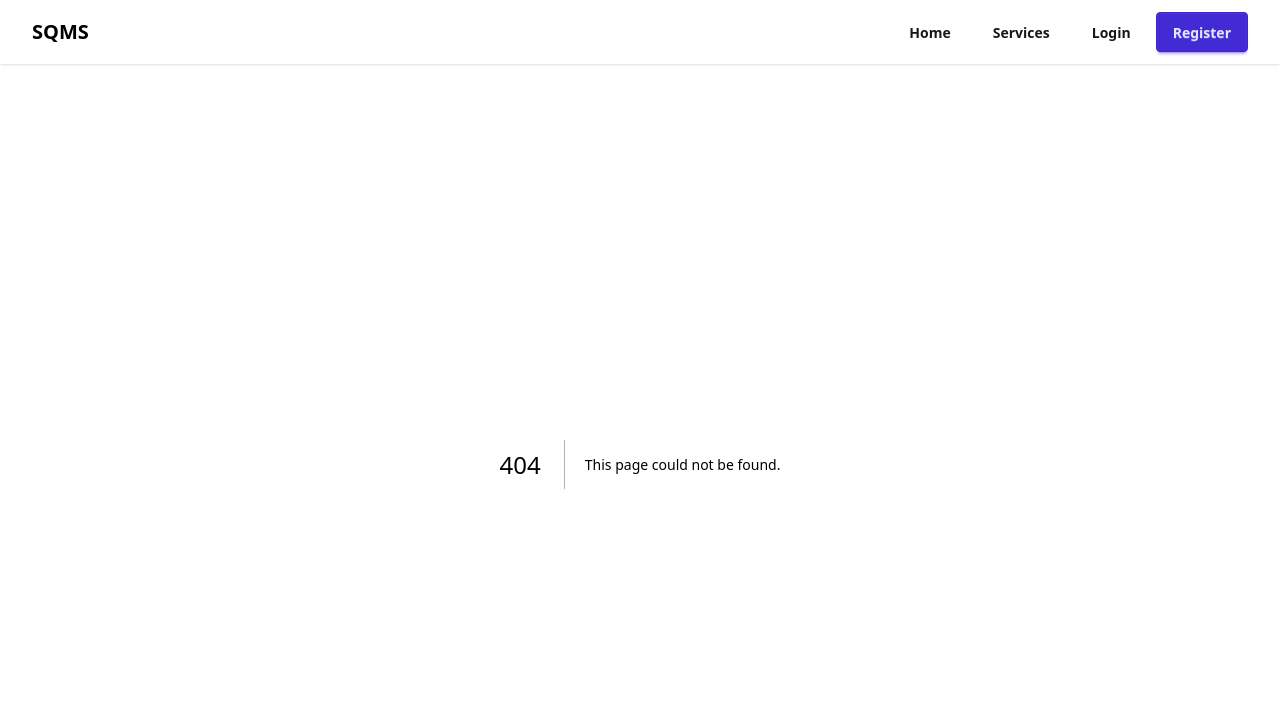
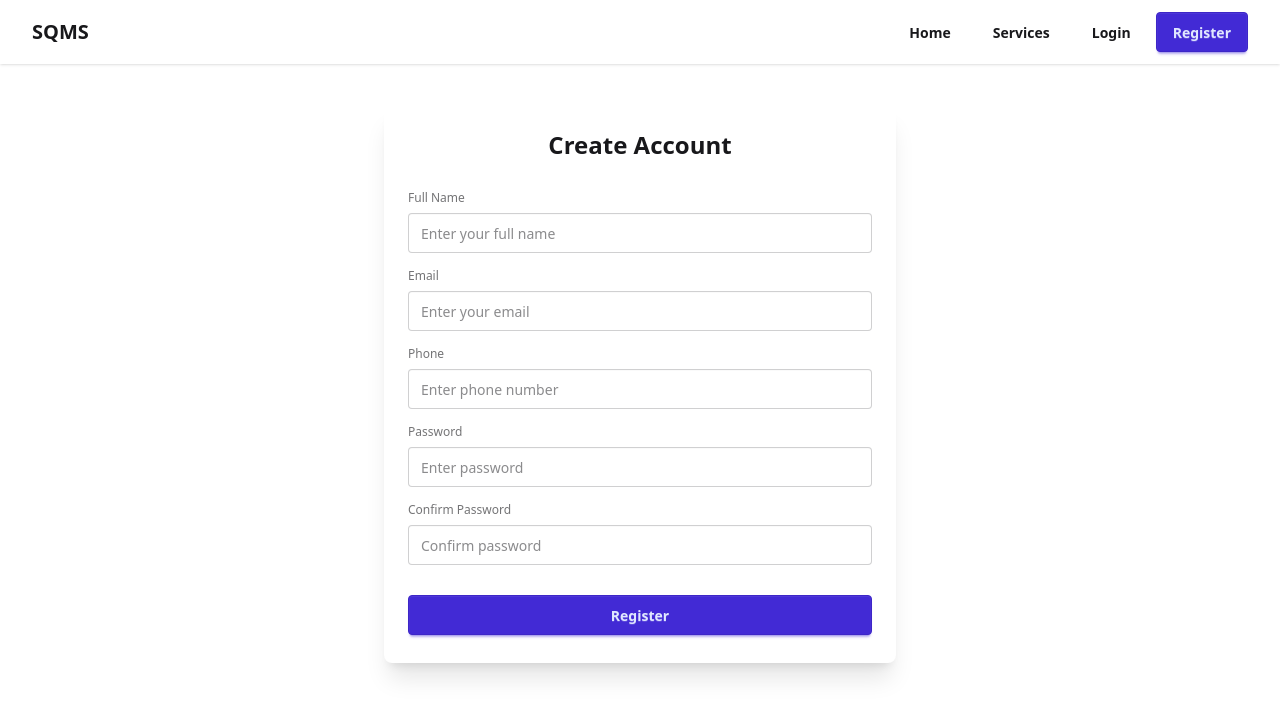
Before and after one commit to jannatjarin/Smart-Queue-Management-System-Final, a Next.js app in the folder frontend/: page /register in a window 1280 px wide. Before the commit this address had no page. Shown: the top 716 px of the page. Built offline with nearby package versions, Linux system fonts and the light colour scheme.

Commit message:
added registration page

```diff
--- /dev/null
+++ b/frontend/app/register/page.tsx
@@ -0,0 +1,213 @@
+"use client";
+
+import { useState } from "react";
+import axios from "axios";
+import { useRouter } from "next/navigation";
+
+export default function RegisterPage() {
+
+    const router = useRouter();
+
+    const [formData, setFormData] = useState(
+        {
+            fullName: "",
+            email: "",
+            phone: "",
+            password: "",
+            confirmPassword: ""
+        }
+    )
+
+    const [responseMsg, setResponseMsg] = useState("");
+
+    const onChangeHandle = (e: any) => {
+
+        const { name, value } = e.target;
+
+        setFormData(
+            {
+                ...formData,
+                [name]: value,
+            }
+        )
+
+    }
+
+    const onSubmitHandle = (e: any) => {
+
+        e.preventDefault();
+
+        if (formData.password !== formData.confirmPassword) {
+
+            setResponseMsg("Passwords do not match");
+
+            return;
+
+        }
+
+        const fetchData = async () => {
+
+            try {
+
+                const response = await axios.post(
+                    "http://localhost:3000/auth/register",
+                    {
+                        fullName: formData.fullName,
+                        email: formData.email,
+                        phone: formData.phone,
+                        password: formData.password
+                    }
+                )
+
+                setResponseMsg("Registration successful");
+
+                router.push("../login");
+
+            }
+
+            catch (error: any) {
+
+                if (error.response?.data?.message) {
+
+                    if (Array.isArray(error.response.data.message)) {
+
+                        setResponseMsg(
+                            error.response.data.message.join(", ")
+                        );
+
+                    }
+
+                    else {
+
+                        setResponseMsg(
+                            error.response.data.message
+                        );
+
+                    }
+
+                }
+
+                else {
+
+                    setResponseMsg(
+                        "Registration failed"
+                    );
+
+                }
+
+            }
+
+        }
+
+        fetchData();
+
+    }
+
+    return (
+        <div className="min-h-[80vh] flex items-center justify-center py-10">
+
+            <div className="card bg-base-100 shadow-xl w-full max-w-lg">
+
+                <div className="card-body">
+
+                    <h1 className="text-2xl font-bold text-center mb-4">
+                        Create Account
+                    </h1>
+
+                    <form onSubmit={onSubmitHandle}>
+
+                        <fieldset className="fieldset">
+
+                            <label className="label">
+                                Full Name
+                            </label>
+
+                            <input
+                                type="text"
+                                name="fullName"
+                                placeholder="Enter your full name"
+                                className="input input-bordered w-full"
+                                onChange={onChangeHandle}
+                                value={formData.fullName}
+                            />
+
+                            <label className="label mt-2">
+                                Email
+                            </label>
+
+                            <input
+                                type="email"
+                                name="email"
+                                placeholder="Enter your email"
+                                className="input input-bordered w-full"
+                                onChange={onChangeHandle}
+                                value={formData.email}
+                            />
+
+                            <label className="label mt-2">
+                                Phone
+                            </label>
+
+                            <input
+                                type="text"
+                                name="phone"
+                                placeholder="Enter phone number"
+                                className="input input-bordered w-full"
+                                onChange={onChangeHandle}
+                                value={formData.phone}
+                            />
+
+                            <label className="label mt-2">
+                                Password
+                            </label>
+
+                            <input
+                                type="password"
+                                name="password"
+                                placeholder="Enter password"
+                                className="input input-bordered w-full"
+                                onChange={onChangeHandle}
+                                value={formData.password}
+                            />
+
+                            <label className="label mt-2">
+                                Confirm Password
+                            </label>
+
+                            <input
+                                type="password"
+                                name="confirmPassword"
+                                placeholder="Confirm password"
+                                className="input input-bordered w-full"
+                                onChange={onChangeHandle}
+                                value={formData.confirmPassword}
+                            />
+
+                            <input
+                                type="submit"
+                                value="Register"
+                                className="btn btn-primary w-full mt-6"
+                            />
+
+                        </fieldset>
+
+                    </form>
+
+                    {
+                        responseMsg &&
+                        <div className="alert mt-4">
+
+                            <span>
+                                {responseMsg}
+                            </span>
+
+                        </div>
+                    }
+
+                </div>
+
+            </div>
+
+        </div>
+    )
+}
```
